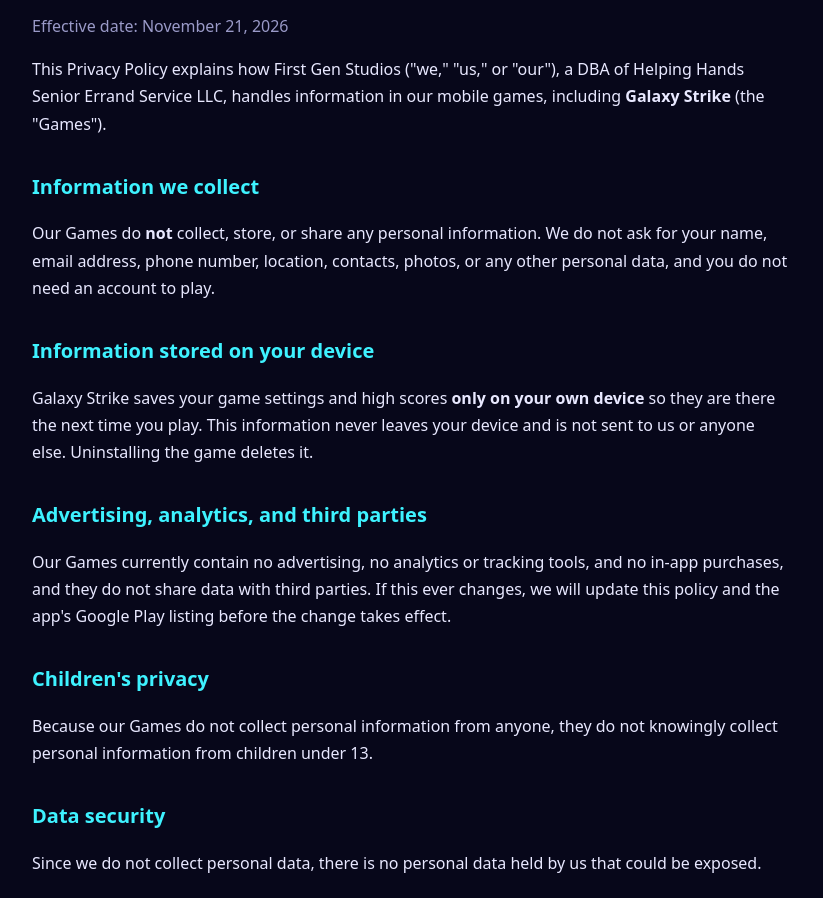
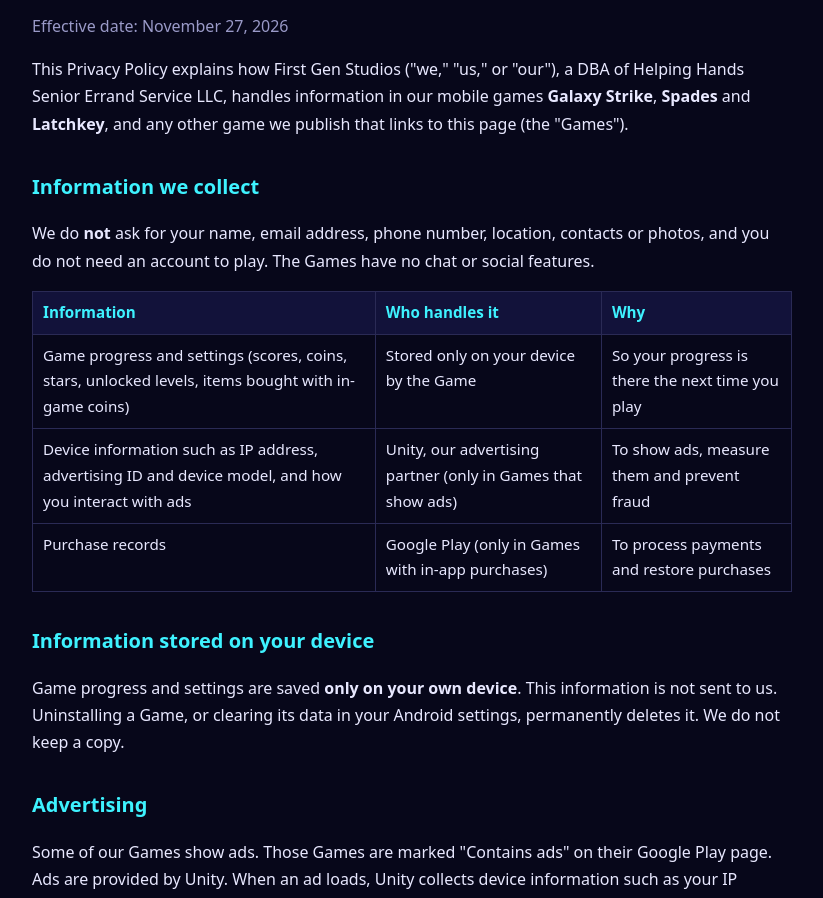
Before and after one commit to buckshot0223-max/firstgengames-website, a plain HTML site: page privacy.html in a window 1280 px wide. Shown: the part 162-1060 px from the top of the page, without its empty margins (228-1051 px from the left). Drawn offline with Linux system fonts and the light colour scheme.

Commit message:
Update privacy policy to cover Galaxy Strike, Spades and Latchkey

```diff
--- a/privacy.html
+++ b/privacy.html
@@ -12,30 +12,47 @@
 h2 { font-size:1.25rem; margin-top:32px; color:#3ef2ff; }
 .muted { color:#9a9ac8; }
 ul { padding-left:22px; }
+table { width:100%; border-collapse:collapse; margin:12px 0; font-size:0.95rem; }
+th, td { border:1px solid #2a2a55; padding:8px 10px; text-align:left; vertical-align:top; }
+th { background:#12123a; color:#3ef2ff; }
 </style>
 </head>
 <body>
 <div class="wrap">
 <p><a href="index.html">&larr; Back to First Gen Studios</a></p>
 <h1>Privacy Policy</h1>
-  <p class="muted">Effective date: November 21, 2026</p>
+<p class="muted">Effective date: November 27, 2026</p>
 
-  <p>This Privacy Policy explains how First Gen Studios ("we," "us," or "our"), a DBA of Helping Hands Senior Errand Service LLC, handles information in our mobile games, including <strong>Galaxy Strike</strong> (the "Games").</p>
+<p>This Privacy Policy explains how First Gen Studios ("we," "us," or "our"), a DBA of Helping Hands Senior Errand Service LLC, handles information in our mobile games <strong>Galaxy Strike</strong>, <strong>Spades</strong> and <strong>Latchkey</strong>, and any other game we publish that links to this page (the "Games").</p>
 
 <h2>Information we collect</h2>
-  <p>Our Games do <strong>not</strong> collect, store, or share any personal information. We do not ask for your name, email address, phone number, location, contacts, photos, or any other personal data, and you do not need an account to play.</p>
+<p>We do <strong>not</strong> ask for your name, email address, phone number, location, contacts or photos, and you do not need an account to play. The Games have no chat or social features.</p>
+
+<table>
+<tr><th>Information</th><th>Who handles it</th><th>Why</th></tr>
+<tr><td>Game progress and settings (scores, coins, stars, unlocked levels, items bought with in-game coins)</td><td>Stored only on your device by the Game</td><td>So your progress is there the next time you play</td></tr>
+<tr><td>Device information such as IP address, advertising ID and device model, and how you interact with ads</td><td>Unity, our advertising partner (only in Games that show ads)</td><td>To show ads, measure them and prevent fraud</td></tr>
+<tr><td>Purchase records</td><td>Google Play (only in Games with in-app purchases)</td><td>To process payments and restore purchases</td></tr>
+</table>
 
 <h2>Information stored on your device</h2>
-  <p>Galaxy Strike saves your game settings and high scores <strong>only on your own device</strong> so they are there the next time you play. This information never leaves your device and is not sent to us or anyone else. Uninstalling the game deletes it.</p>
+<p>Game progress and settings are saved <strong>only on your own device</strong>. This information is not sent to us. Uninstalling a Game, or clearing its data in your Android settings, permanently deletes it. We do not keep a copy.</p>
 
-  <h2>Advertising, analytics, and third parties</h2>
-  <p>Our Games currently contain no advertising, no analytics or tracking tools, and no in-app purchases, and they do not share data with third parties. If this ever changes, we will update this policy and the app's Google Play listing before the change takes effect.</p>
+<h2>Advertising</h2>
+<p>Some of our Games show ads. Those Games are marked "Contains ads" on their Google Play page. Ads are provided by Unity. When an ad loads, Unity collects device information such as your IP address and device identifiers, and information about the ads you see and tap. Unity handles this information under its own <a href="https://unity.com/legal/game-player-and-app-user-privacy-policy">Game Player and App User Privacy Policy</a>, which also explains how to request access to or deletion of that data.</p>
+<p>You can reset your advertising ID or limit ad personalization in your Android device settings. If you buy "Remove Ads" in a Game, it stops showing ads between games; optional reward ads that you choose to watch remain available.</p>
+
+<h2>In-app purchases</h2>
+<p>Some of our Games offer optional in-app purchases, marked "In-app purchases" on their Google Play page. Purchases are processed by Google Play. We never see or store your card number or payment details. See the <a href="https://policies.google.com/privacy">Google Privacy Policy</a> for how Google handles payment information.</p>
+
+<h2>How we use and share information</h2>
+<p>Game progress is used only to run the Games. We do not sell personal information. Information is shared only with the service providers named above (Unity for ads, Google for purchases), or when required by law.</p>
+
+<h2>Data security</h2>
+<p>We do not collect or hold personal data on our own servers. Game progress stays on your device, and Unity and Google transmit their data over encrypted connections under their own security programs.</p>
 
 <h2>Children's privacy</h2>
-  <p>Because our Games do not collect personal information from anyone, they do not knowingly collect personal information from children under 13.</p>
-
-  <h2>Data security</h2>
-  <p>Since we do not collect personal data, there is no personal data held by us that could be exposed.</p>
+<p>Our Games are made for a general audience and are not directed at children under 13. We do not knowingly collect personal information from children under 13. If you believe a child has provided personal information, contact us and we will help remove it.</p>
 
 <h2>Changes to this policy</h2>
 <p>We may update this Privacy Policy from time to time. Changes will be posted on this page with a new effective date.</p>
```
Lines whose indentation alone changed are shown as unchanged.
